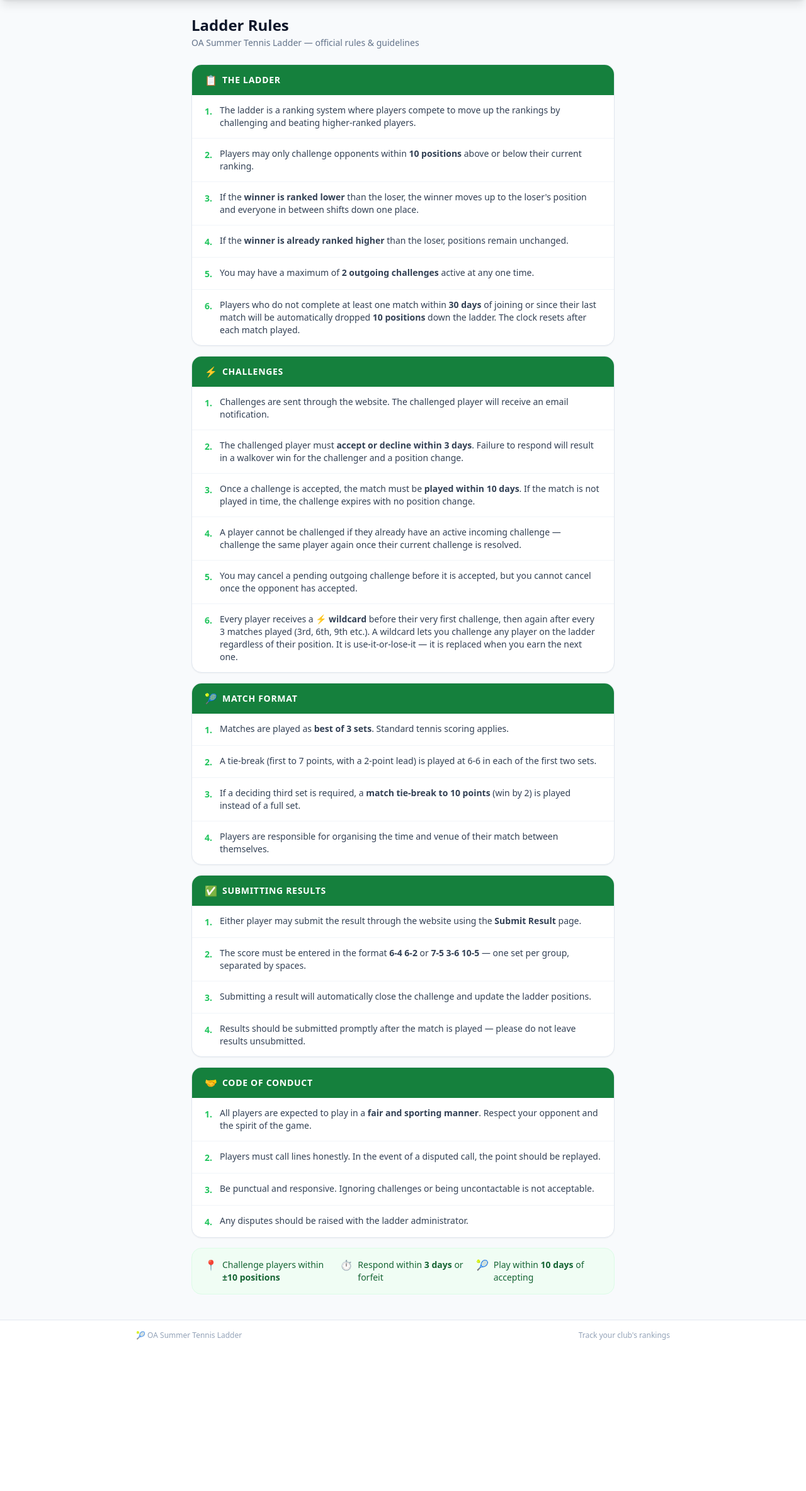
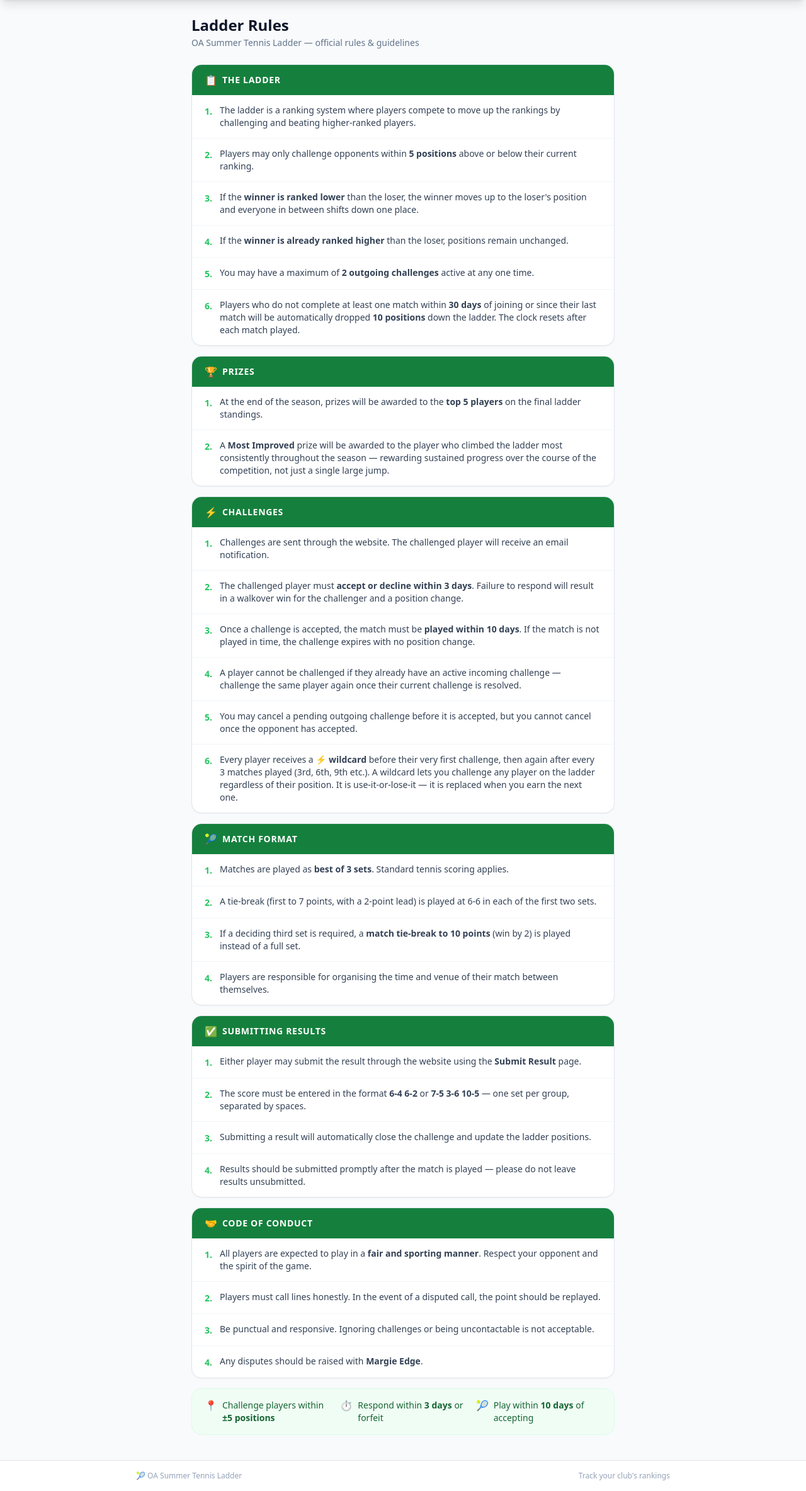
Before and after one commit to alexander9099/tennis-ladder, a Flask app: page /rules in a window 1280 px wide. Shown: the part 56-2423 px from the top of the page at 63% size. Before the commit the page ends 2183 px from the top, so only its background shows below. Run offline with Flask 3, Linux system fonts and the light colour scheme; parts of the project's set-up code (start-up, migrations or seed data) failed here and were passed over; some libraries are stand-ins or nearby versions.

Commit message:
commit 9.2

```diff
--- a/app.py
+++ b/app.py
@@ -35,7 +35,7 @@ login_manager.login_view = "login"
 login_manager.login_message = "Please log in to access that page."
 login_manager.login_message_category = "error"
 
-CHALLENGE_RANGE        = 10   # positions either side you can challenge
+CHALLENGE_RANGE        = 5    # positions either side you can challenge
 MAX_OUTGOING           = 2    # max simultaneous outgoing challenges
 RESPOND_DAYS           = 3    # days to accept/decline before forfeit
 PLAY_DAYS              = 10   # days to play after accepting
--- a/templates/challenges.html
+++ b/templates/challenges.html
@@ -62,7 +62,7 @@
 <div class="bg-green-50 border border-green-100 rounded-2xl px-5 py-4 mb-6 grid sm:grid-cols-3 gap-4 text-sm text-green-800">
   <div class="flex items-start gap-2">
     <span class="text-green-500 mt-0.5 text-base leading-none">⚡</span>
-    <span>Challenge anyone within <strong>10 positions</strong> of you — up or down</span>
+    <span>Challenge anyone within <strong>5 positions</strong> of you — up or down</span>
   </div>
   <div class="flex items-start gap-2">
     <span class="text-green-500 mt-0.5 text-base leading-none">⏱</span>
--- a/templates/rules.html
+++ b/templates/rules.html
@@ -22,7 +22,7 @@
       </li>
       <li class="px-5 py-3.5 flex gap-3 text-sm text-slate-700">
         <span class="text-green-500 mt-0.5 shrink-0 font-bold">2.</span>
-        <span>Players may only challenge opponents within <strong>10 positions</strong> above or below their current ranking.</span>
+        <span>Players may only challenge opponents within <strong>5 positions</strong> above or below their current ranking.</span>
       </li>
       <li class="px-5 py-3.5 flex gap-3 text-sm text-slate-700">
         <span class="text-green-500 mt-0.5 shrink-0 font-bold">3.</span>
@@ -39,6 +39,24 @@
       <li class="px-5 py-3.5 flex gap-3 text-sm text-slate-700">
         <span class="text-green-500 mt-0.5 shrink-0 font-bold">6.</span>
         <span>Players who do not complete at least one match within <strong>30 days</strong> of joining or since their last match will be automatically dropped <strong>10 positions</strong> down the ladder. The clock resets after each match played.</span>
+      </li>
+    </ul>
+  </div>
+
+  <!-- Section: Prizes -->
+  <div class="bg-white rounded-2xl border border-slate-200 shadow-sm overflow-hidden mb-4">
+    <div class="bg-green-700 px-5 py-3 flex items-center gap-2">
+      <span class="text-white text-base">🏆</span>
+      <h2 class="text-sm font-bold text-white uppercase tracking-wider">Prizes</h2>
+    </div>
+    <ul class="divide-y divide-slate-100">
+      <li class="px-5 py-3.5 flex gap-3 text-sm text-slate-700">
+        <span class="text-green-500 mt-0.5 shrink-0 font-bold">1.</span>
+        <span>At the end of the season, prizes will be awarded to the <strong>top 5 players</strong> on the final ladder standings.</span>
+      </li>
+      <li class="px-5 py-3.5 flex gap-3 text-sm text-slate-700">
+        <span class="text-green-500 mt-0.5 shrink-0 font-bold">2.</span>
+        <span>A <strong>Most Improved</strong> prize will be awarded to the player who climbed the ladder most consistently throughout the season — rewarding sustained progress over the course of the competition, not just a single large jump.</span>
       </li>
     </ul>
   </div>
@@ -150,7 +168,7 @@
       </li>
       <li class="px-5 py-3.5 flex gap-3 text-sm text-slate-700">
         <span class="text-green-500 mt-0.5 shrink-0 font-bold">4.</span>
-        <span>Any disputes should be raised with the ladder administrator.</span>
+        <span>Any disputes should be raised with <strong>Margie Edge</strong>.</span>
       </li>
     </ul>
   </div>
@@ -159,7 +177,7 @@
   <div class="bg-green-50 border border-green-100 rounded-2xl px-5 py-4 mt-2 grid sm:grid-cols-3 gap-4 text-sm text-green-800">
     <div class="flex items-start gap-2">
       <span class="text-green-500 mt-0.5 text-base leading-none">📍</span>
-      <span>Challenge players within <strong>±10 positions</strong></span>
+      <span>Challenge players within <strong>±5 positions</strong></span>
     </div>
     <div class="flex items-start gap-2">
       <span class="text-green-500 mt-0.5 text-base leading-none">⏱</span>
```
